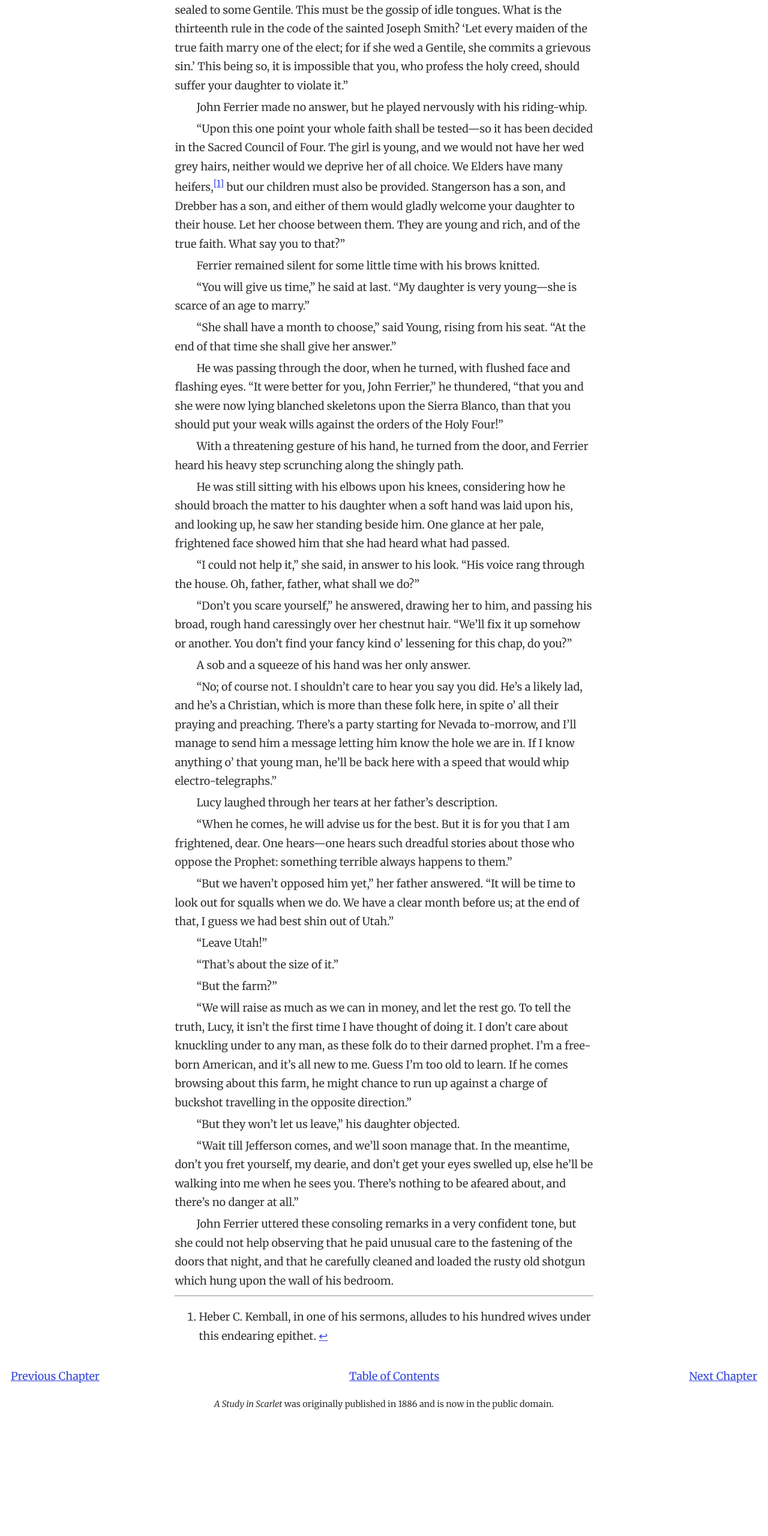
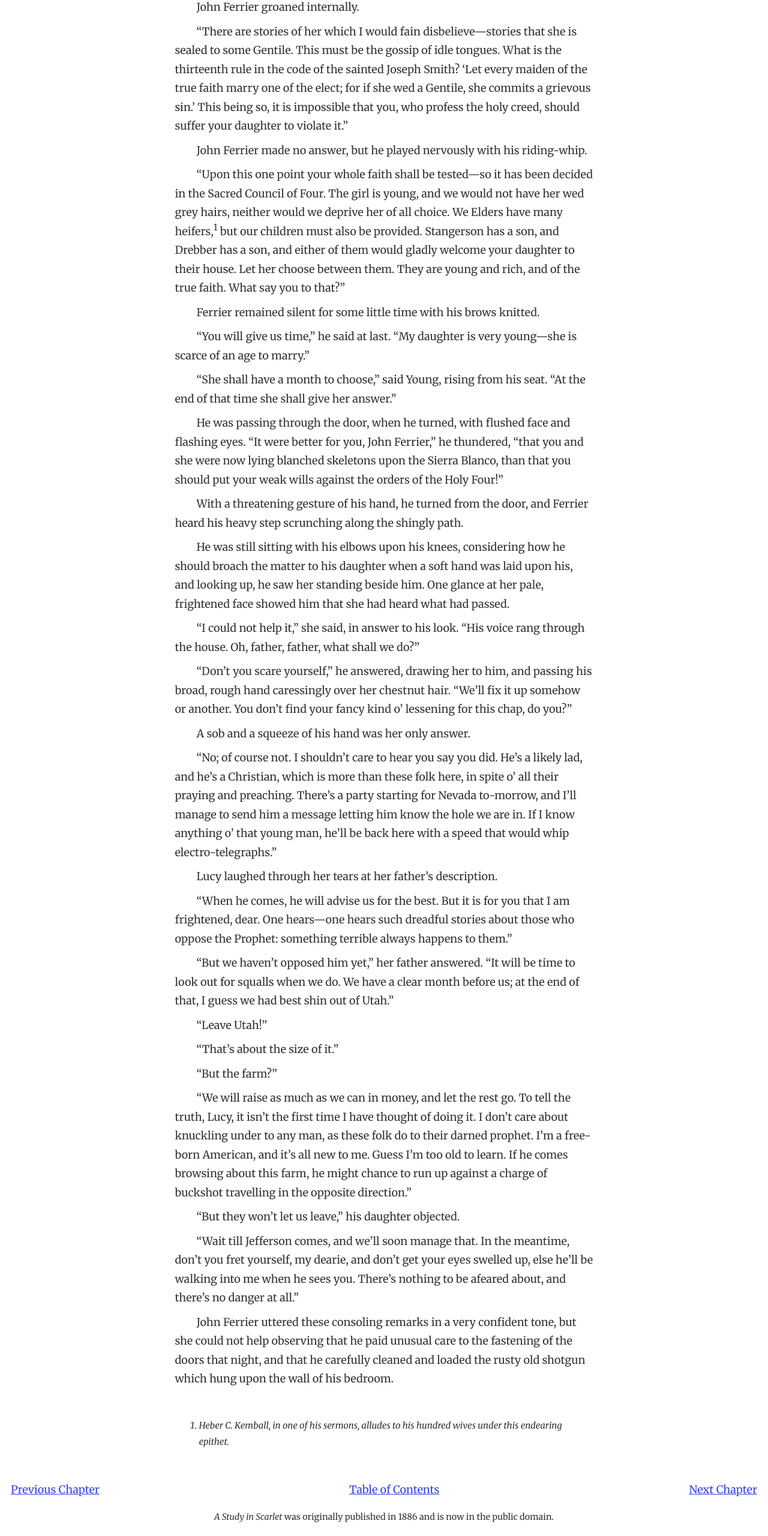
Before and after one commit to spaceninja/eleventy-pdf, an Eleventy site: page src/part-2/chapter-3.md in a window 1280 px wide. Shown: the part 2779-5339 px from the top of the page at 60% size. Before the commit the page ends 5150 px from the top, so only its background shows below. Built offline with nearby package versions, Linux system fonts and the light colour scheme; Eleventy itself is replaced by a stand-in of ours; files that its build step writes are made by us from their sources.

Commit message:
add footnote support

```diff
--- a/package.json
+++ b/package.json
@@ -27,7 +27,6 @@
     "dotenv": "16.3.1",
     "eslint": "8.47.0",
     "eslint-config-prettier": "9.0.0",
-    "markdown-it-footnote": "3.0.3",
     "node-fetch": "3.3.2",
     "npm-run-all": "4.1.5",
     "prettier": "3.0.2",
--- a/src/_scss/_print.scss
+++ b/src/_scss/_print.scss
@@ -1,5 +1,6 @@
 /* this rule doesn't understand some print styles */
 /* stylelint-disable scss/at-rule-no-unknown */
+/* stylelint-disable selector-pseudo-element-no-unknown */
 
 .print-only {
   display: none;
@@ -63,6 +64,27 @@
   }
 
   /*
+    Footnotes
+    1. Position the footnote at the bottom of the page it appears on.
+    2. Docraptor tries to automatically add the footnote numbers, but we
+       also need the numbers for web display, so we're adding them manually,
+       and disabling the automatic ones.
+
+    @see https://docraptor.com/documentation/article/1067570-adding-footnotes
+  */
+  .footnote {
+    float: footnote; // 1
+
+    &::footnote-call {
+      content: none; // 2
+    }
+
+    &::footnote-marker {
+      content: none; // 2
+    }
+  }
+
+  /*
 		Fix Dot Leaders
 		Our dot leader pattern is broken in the generated PDF.
 		It's unclear why, since DocRaptor uses Prince, and Prince supports
--- a/src/_scss/_theme.scss
+++ b/src/_scss/_theme.scss
@@ -65,6 +65,35 @@ p {
   &:first-of-type {
     text-indent: 0;
   }
+}
+
+/**
+ * Footnotes
+ * 1. For print, we need the footnote to appear inline with the text, so it
+ *    can be positioned at the bottom of the current page. For screen, we
+ *    want to treat footnotes as endnotes, appearing at the end of the chapter.
+ */
+@media screen {
+  main {
+    display: flex; // 1
+    flex-direction: column; // 1
+  }
+
+  .footnote {
+    margin-top: 2em;
+    order: 1; // 1
+  }
+}
+
+.footnote {
+  font-style: italic;
+  font-size: smaller;
+}
+
+sup {
+  vertical-align: baseline;
+  position: relative;
+  bottom: 0.5em;
 }
 
 .credits {
--- a/src/part-2/chapter-3.md
+++ b/src/part-2/chapter-3.md
@@ -43,9 +43,13 @@ John Ferrier groaned internally.
 
 John Ferrier made no answer, but he played nervously with his riding-whip.
 
-“Upon this one point your whole faith shall be tested—so it has been decided in the Sacred Council of Four. The girl is young, and we would not have her wed grey hairs, neither would we deprive her of all choice. We Elders have many heifers,[^1] but our children must also be provided. Stangerson has a son, and Drebber has a son, and either of them would gladly welcome your daughter to their house. Let her choose between them. They are young and rich, and of the true faith. What say you to that?”
+“Upon this one point your whole faith shall be tested—so it has been decided in the Sacred Council of Four. The girl is young, and we would not have her wed grey hairs, neither would we deprive her of all choice. We Elders have many heifers,<sup>1</sup> but our children must also be provided. Stangerson has a son, and Drebber has a son, and either of them would gladly welcome your daughter to their house. Let her choose between them. They are young and rich, and of the true faith. What say you to that?”
 
-[^1]: Heber C. Kemball, in one of his sermons, alludes to his hundred wives under this endearing epithet.
+<div class="footnote">
+
+1. Heber C. Kemball, in one of his sermons, alludes to his hundred wives under this endearing epithet.
+
+</div>
 
 Ferrier remained silent for some little time with his brows knitted.
 
```
Also changed, not shown: .eleventy.js, 1 other file.
